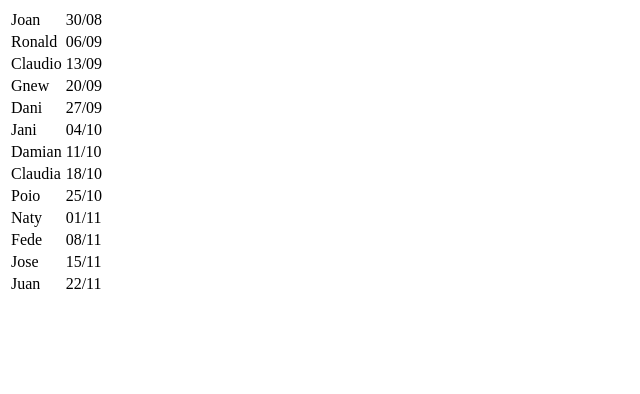
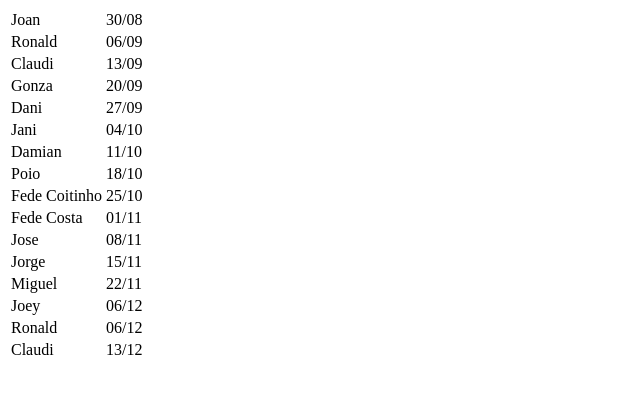
Before and after one commit to Jooeey4/Jooeey4.github.io, a plain HTML site: page index.html in a window 1280 px wide. Shown: the whole page, without its empty margins (0-640 px from the left). Drawn offline with Linux system fonts and the light colour scheme.

Commit message:
Update index.html
lista actualizada octubre 2019

```diff
--- a/index.html
+++ b/index.html
@@ -14,11 +14,11 @@
       <td>06/09</td>
     </tr>
     <tr>
-      <td>Claudio</td>
+      <td>Claudi</td>
       <td>13/09</td>
     </tr>
     <tr>
-      <td>Gnew</td>
+      <td>Gonza</td>
       <td>20/09</td>
     </tr>
     <tr>
@@ -34,28 +34,40 @@
       <td>11/10</td>
     </tr>
     <tr>
-      <td>Claudia</td>
+      <td>Poio</td>
       <td>18/10</td>
     </tr>
     <tr>
-      <td>Poio</td>
+      <td>Fede Coitinho</td>
       <td>25/10</td>
     </tr>
     <tr>
-      <td>Naty</td>
+      <td>Fede Costa</td>
       <td>01/11</td>
     </tr>
     <tr>
-      <td>Fede</td>
+      <td>Jose</td>
       <td>08/11</td>
     </tr>
     <tr>
-      <td>Jose</td>
+      <td>Jorge</td>
       <td>15/11</td>
     </tr>
     <tr>
-      <td>Juan</td>
+      <td>Miguel</td>
       <td>22/11</td>
+    </tr>
+    <tr>
+      <td>Joey</td>
+      <td>06/12</td>
+    </tr>
+    <tr>
+      <td>Ronald</td>
+      <td>06/12</td>
+    </tr>
+    <tr>
+      <td>Claudi</td>
+      <td>13/12</td>
     </tr>
   </table>
 </body>
```
